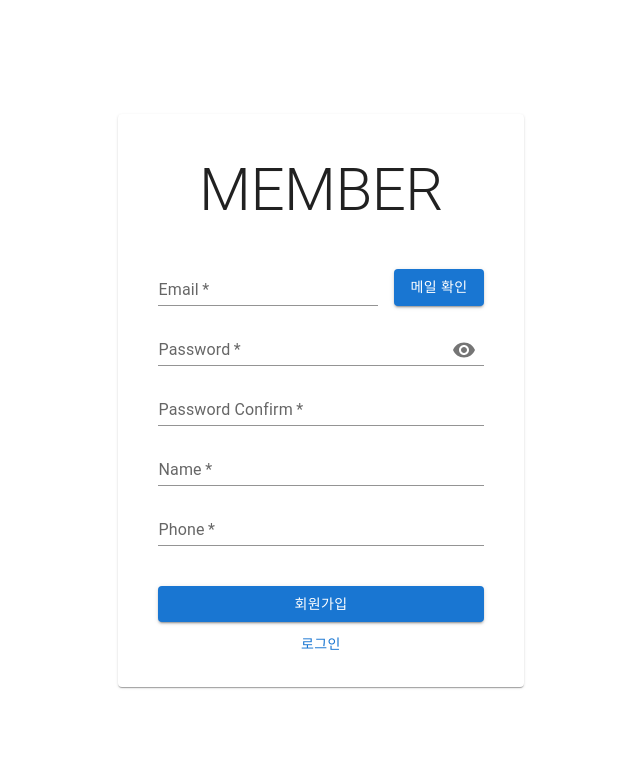
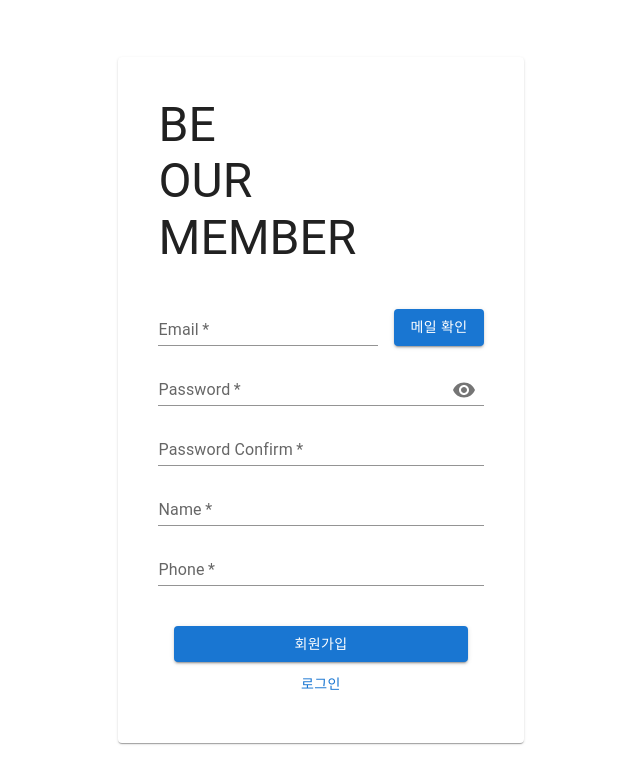
Before and after one commit to sumthingspecial/frontend-01_user-sign, a React (Create React App) app: page /sign-up in a window 1280 px wide. Shown: the top 784 px of the page, without its empty margins (319-959 px from the left). Built offline with nearby package versions, Linux system fonts and the light colour scheme.

Commit message:
form: sign-in, sign-up handler updated

```diff
--- a/src/layouts/SignIn.js
+++ b/src/layouts/SignIn.js
@@ -4,7 +4,6 @@ import {
   Button,
   Card,
   Container,
-  FormGroup,
   Grid,
   IconButton,
   Input,
@@ -16,13 +15,24 @@ import { useState } from "react";
 import { Link } from "react-router-dom";
 
 function SignIn() {
+  const [email, setEmail] = useState("");
+  const [password, setPassword] = useState("");
   const [isPasswordShown, setIsPasswordShown] = useState(false);
+
+  const emailHandler = (e) => {
+    setEmail(e.target.value);
+  }
+
+  const passwordHandler = (e) => {
+    setPassword(e.target.value);
+  }
 
   const togglePasswordShow = () => {
     setIsPasswordShown(!isPasswordShown);
   };
 
   const signInHandler = (e) => {
+    e.preventDefault();
     console.log(e)
   }
 
@@ -44,20 +54,21 @@ function SignIn() {
                 marginBottom={2}
                 padding={2}
               >
-                <Typography variant="h2">PROJECT</Typography>
+                <Typography variant="h2">PROJECT<br />USER</Typography>
               </Grid>
               <Grid item marginBottom={3} paddingX={2}>
-                <FormControl variant="standard" required>
+                <FormControl variant="standard" required fullWidth>
                   <InputLabel htmlFor="sign-in-email">Email</InputLabel>
                   <Input
                     id="sign-in-email"
                     fullWidth
                     label="Email"
                     placeholder="이메일"
+                    onChange={emailHandler}
                   />
                 </FormControl>
               </Grid>
-              <Grid item marginBottom={5} paddingX={2}>
+              <Grid item marginBottom={5} paddingX={2} fullWidth>
                 <FormControl variant="standard" required>
                   <InputLabel htmlFor="sign-in-password">Password</InputLabel>
                   <Input
@@ -76,6 +87,7 @@ function SignIn() {
                         </IconButton>
                       </InputAdornment>
                     }
+                    onChange={passwordHandler}
                   />
                 </FormControl>
               </Grid>
--- a/src/layouts/SignUp.js
+++ b/src/layouts/SignUp.js
@@ -4,14 +4,40 @@ import { useState } from "react";
 import { Link } from "react-router-dom";
 
 function SignUp() {
+  const [email, setEmail] = useState("");
+  const [isEmailChecked, setIsEmailChecked] = useState(false);
+  const [password, setPassword] = useState("");
   const [isPasswordShown, setIsPasswordShown] = useState(false);
+  const [passwordConfirm, setPasswordConfirm] = useState("");
+  const [name, setName] = useState("");
+  const [phone, setPhone] = useState("");
+
+  const emailHandler = (e) => {
+    setEmail(e.target.value);
+  }
+
+  const passwordHandler = (e) => {
+    setPassword(e.target.value);
+  }
 
   const togglePasswordShow = () => {
     setIsPasswordShown(!isPasswordShown);
   };
 
+  const passwordConfirmHandler = (e) => {
+    setPasswordConfirm(e.target.value);
+  };
+
+  const nameHandler = (e) => {
+    setName(e.target.value);
+  }
+
+  const phoneHandler = (e) => {
+    setPhone(e.target.value);
+  }
 
   const signUpHandler = (e) => {
+    e.preventDefault();
     console.log(e)
   }
 
@@ -26,25 +52,24 @@ function SignUp() {
       >
         <Card>
           <form onSubmit={signUpHandler}>
-            <Grid container padding={3} flexDirection="column">
+            <Grid container padding={5} flexDirection="column">
               <Grid
                 item
-                container
-                justifyContent="center"
-                marginBottom={2}
-                padding={2}
+                marginBottom={4}
               >
-                <Typography variant="h2">MEMBER</Typography>
+                <Typography variant="h3">BE<br />OUR<br />MEMBER</Typography>
               </Grid>
-              <Grid item container marginBottom={1.5} paddingX={2} columnSpacing={2} alignItems="flex-end">
+              <Grid item container marginBottom={5} flexDirection="column" rowSpacing={1.5}>
+                <Grid item container columnSpacing={2} alignItems="flex-end">
                   <Grid item>
                     <FormControl variant="standard" required>
-                    <InputLabel htmlFor="sign-in-email">Email</InputLabel>
+                      <InputLabel htmlFor="sign-up-email">Email</InputLabel>
                       <Input
-                      id="sign-in-email"
+                        id="sign-up-email"
                         fullWidth
                         label="Email"
                         placeholder="이메일"
+                        onChange={emailHandler}
                       />
                     </FormControl>
                   </Grid>
@@ -52,12 +77,11 @@ function SignUp() {
                     <Button type="button" variant="contained">메일 확인</Button>
                   </Grid>
                 </Grid>
-              <Grid item marginBottom={5} paddingX={2}>
-                <Grid sx={{ mb: 1.5 }}>
+                <Grid item>
                   <FormControl variant="standard" required fullWidth>
-                    <InputLabel htmlFor="sign-in-password">Password</InputLabel>
+                    <InputLabel htmlFor="sign-up-password">Password</InputLabel>
                     <Input
-                      id="sign-in-password"
+                      id="sign-up-password"
                       fullWidth
                       label="Password"
                       placeholder="비밀번호"
@@ -72,22 +96,24 @@ function SignUp() {
                           </IconButton>
                         </InputAdornment>
                       }
+                      onChange={passwordHandler}
                     />
                   </FormControl>
                 </Grid>
-                <Grid sx={{mb: 1.5}}>
+                <Grid item>
                   <FormControl variant="standard" required fullWidth>
-                    <InputLabel htmlFor="sign-in-password-confirm">Password Confirm</InputLabel>
+                    <InputLabel htmlFor="sign-up-password-confirm">Password Confirm</InputLabel>
                     <Input
-                      id="sign-in-password-confirm"
+                      id="sign-up-password-confirm"
                       fullWidth
                       label="Password Confirm"
                       placeholder="비밀번호 확인"
                       type="password"
+                      onChange={passwordConfirmHandler}
                     />
                   </FormControl>
                 </Grid>
-                <Grid sx={{mb: 1.5}}>
+                <Grid item>
                   <FormControl variant="standard" required fullWidth>
                     <InputLabel htmlFor="sign-up-name">Name</InputLabel>
                     <Input
@@ -95,17 +121,19 @@ function SignUp() {
                       fullWidth
                       label="Name"
                       placeholder="이름"
+                      onChange={nameHandler}
                     />
                   </FormControl>
                 </Grid>
-                <Grid>
+                <Grid item>
                   <FormControl variant="standard" required fullWidth>
-                    <InputLabel htmlFor="sign-up-name">Phone</InputLabel>
+                    <InputLabel htmlFor="sign-up-phone">Phone</InputLabel>
                     <Input
-                      id="sign-up-name"
+                      id="sign-up-phone"
                       fullWidth
                       label="Phone"
                       placeholder="전화번호"
+                      onChange={phoneHandler}
                     />
                   </FormControl>
                 </Grid>
```
Lines whose indentation alone changed are shown as unchanged.
